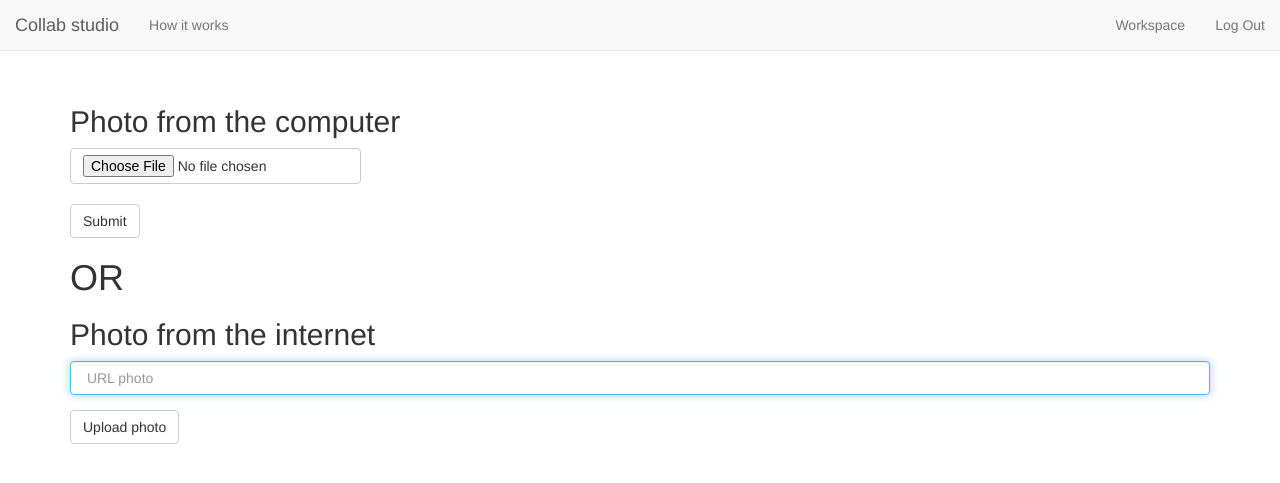
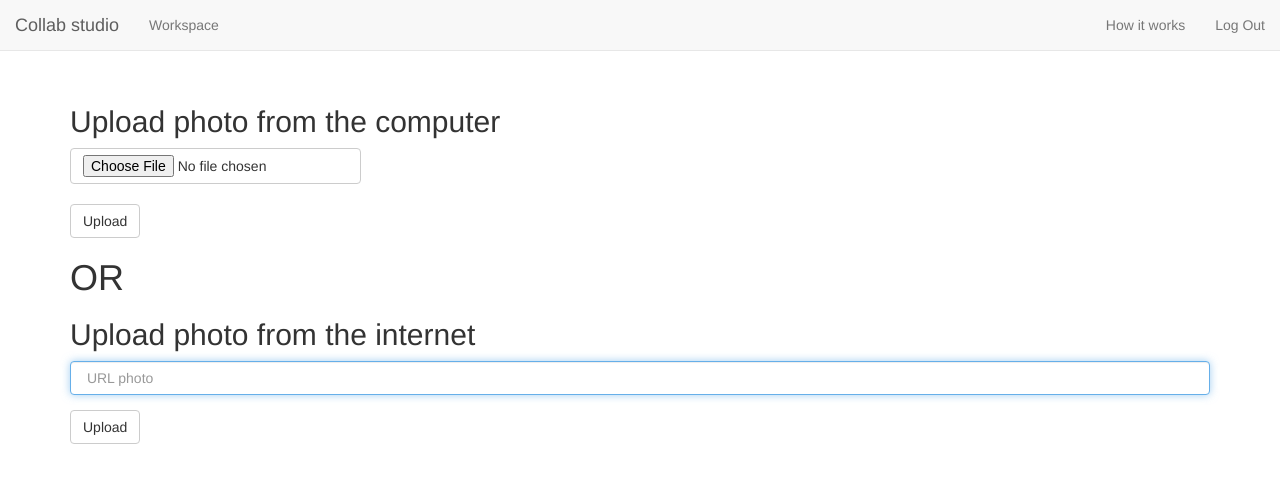
Before and after one commit to xjaeh/WEBIK, a Flask app: page /upload in a window 1280 px wide. Shown: the top 483 px of the page. Run offline with Flask 2, Linux system fonts and the light colour scheme; a user stored in the database is signed in; some libraries are stand-ins or nearby versions.

Commit message:
foute versie

```diff
--- a/application.py
+++ b/application.py
@@ -186,6 +186,7 @@ def findroute():
         check = status_check(id,finding)
         if check == True:
             # sends email in case of match
+            pair(id,finding)
             inform_match(id,finding)
         return redirect(url_for("findroute"))
 
@@ -367,11 +368,13 @@ def chatroute():
             elif request.form.get(item):
                 session["other_id"] = item
         other_id = session.get("other_id")
+        name = [person for person in contact if person["other_id"] == int(other_id)]
         if request.form.get("message"):
             message = request.form.get("message")
             chat(id, other_id, message)
         messages = conversation(id, other_id)
-        return redirect(url_for("chatroute"))
+        return render_template("chat.html", contacts=contact,messages=messages, id=id, other_id=other_id, name=name[0]["other_username"])
+
 
     else:
         try:
@@ -381,6 +384,7 @@ def chatroute():
         if session.get("other_id") == None:
             session["other_id"] = other_id
         other_id = session.get("other_id")
+        name = [person for person in contact if person["other_id"] == other_id]
         messages = conversation(id, other_id)
 
-        return render_template("chat.html", contacts=contact,messages=messages, id=id, other_id=other_id)
+        return render_template("chat.html", contacts=contact,messages=messages, id=id, other_id=other_id, name=name[0]["other_username"])
--- a/templates/chat2.html
+++ b/templates/chat2.html
@@ -6,7 +6,7 @@
 
 {% block main %}
 <form style="align:middle">
-  <h1 align="center"> You have no contacts yet.</h1>
+  <h2 align="center"> You have no contacts yet.</h2>
     <p align="center">
     <form>
       <button class="btn btn-default" formaction="{{ url_for('findroute') }}" formmethod="get" type="Find your match" style="width:200px"> Find your Match</button>
--- a/templates/layout.html
+++ b/templates/layout.html
@@ -43,17 +43,15 @@
                     <div class="collapse navbar-collapse" id="navbar">
                         {% if session.user_id %}
                             <ul class="nav navbar-nav ">
-                                <li><a href="{{ url_for('howitworksroute') }}">How it works</a></li>
+                                <li><a href="{{ url_for('workspaceroute') }}"> Workspace </a></li>
                             </ul>
                             <ul class="nav navbar-nav navbar-right">
-                                <li><a href="{{ url_for('workspaceroute') }}"> Workspace </a></li>
+                                <li><a href="{{ url_for('howitworksroute') }}">How it works</a></li>
                                 <li><a href="{{ url_for('logoutroute') }}">Log Out</a></li>
                             </ul>
                         {% else %}
-                             <ul class="nav navbar-nav ">
+                            <ul class="nav navbar-nav navbar-right">
                                 <li><a href="{{ url_for('howitworksroute') }}">How it works</a></li>
-                            </ul>
-                            <ul class="nav navbar-nav navbar-right">
                                 <li><a href="{{ url_for('loginroute') }}">Log In</a></li>
                             </ul>
                         {% endif %}
--- a/templates/login.html
+++ b/templates/login.html
@@ -30,6 +30,8 @@
                 <button class="btn btn-default" type="submit">Log In</button>
             </div>
             <a href="{{ url_for('forgotpasswordroute') }}" style="color:blue"> Forgot password?</a>
+            <br>
+            <a href="{{ url_for('registerroute') }}" style="color:blue"> Not a member yet? </a>
         </fieldset>
     </form>
 {% endblock %}
--- a/templates/profile2.html
+++ b/templates/profile2.html
@@ -8,6 +8,11 @@
     <form>
         <fieldset>
             <body>
+                <form>
+                    <p class="bs-component">
+                        <a href="{{ url_for('chatroute') }}"  class="btn btn-default btn-lg btn-block"> Back to chat</a>
+                    </p>
+                </form>
                 <h2 align="center"> {{ fullname[0]["fullname"] }}</h2>
                     <div class="gallery">
                         {% for picture in pictures %}
--- a/templates/upload.html
+++ b/templates/upload.html
@@ -8,18 +8,18 @@
     <form action="{{ url_for('uploadroute') }}" method="post" enctype=multipart/form-data>
         <fieldset>
             <body>
-                <h2> Photo from the computer</h2>
-                <input class="btn btn-default" type=file name=photo>
+                <h2> Upload photo from the computer</h2>
+                <input class="btn btn-default" type=file name=photo >
                 <br>
-                <input class="btn btn-default" type="submit" >
+                <input class="btn btn-default" type="submit" value="Upload" >
                 <br>
                 <h1> OR</h1>
-                <h2> Photo from the internet</h2>
+                <h2> Upload photo from the internet</h2>
                 <div class="form-group">
                 <input autocomplete="off" autofocus class="form-control" name="url" placeholder=" URL photo" type="text" />
                 </div>
                 <div class="form-group">
-                <button class="btn btn-default" type="submit">Upload photo</button>
+                <button class="btn btn-default" type="submit">Upload</button>
                 </div>
             </body>
         </fieldset>
--- a/templates/workspace.html
+++ b/templates/workspace.html
@@ -7,13 +7,17 @@
 {% block main %}
     <form action="{{ url_for('workspaceroute') }}" method="post">
         <fieldset>
-            <h1 align="center">Workspace</h1>
+            <h1 align="center">W O R K S P A C E</h1>
             <br>
             <p align="center">
                 <form>
                     <button class="btn btn-default" formaction="{{ url_for('findroute') }}" formmethod="get" type="Find your match" style="width:200px"> Find match</button>
+                    &emsp;
                     <button class="btn btn-default" formaction="{{ url_for('chatroute') }}" formmethod="get" type="Find your match" style="width:200px"> Chat</button>
+                    <br>
+                    <br>
                     <button class="btn btn-default" formaction="{{ url_for('profileroute') }}" formmethod="get" type="Profile" style="width:200px"> Profile</button>
+                    &emsp;
                     <button class="btn btn-default" formaction="{{ url_for('accountroute') }}" formmethod="get" type="Account" style="width:200px"> Account </button>
                 </form>
         </fieldset>
```
Also changed, not shown: model.py (+11 -0 lines), templates/chat.html (+4 -4 lines), WEBIK.db.
